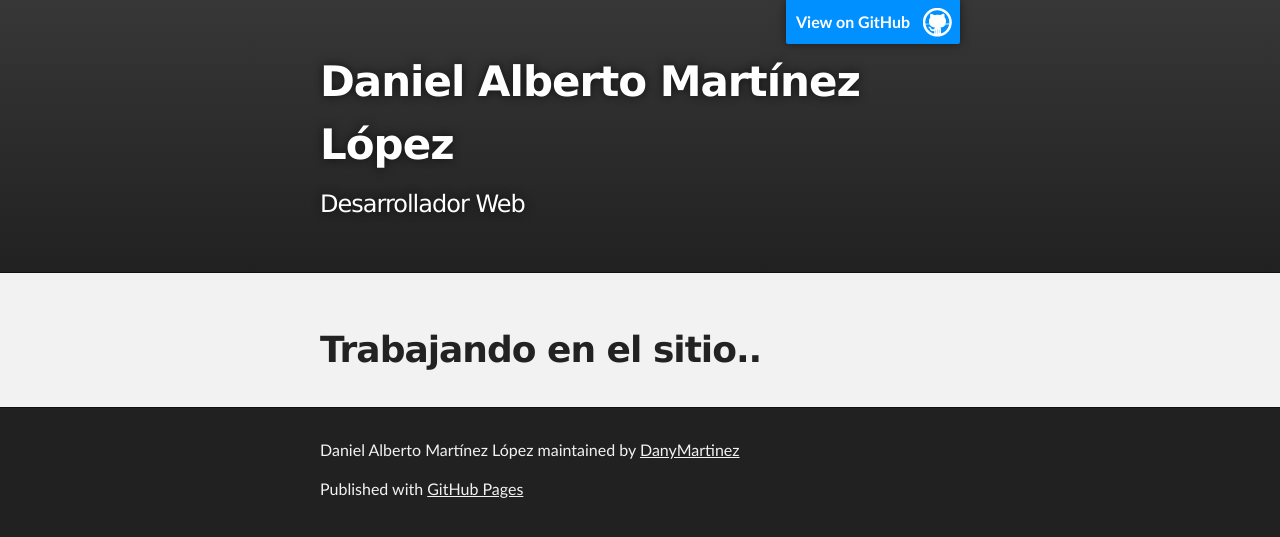
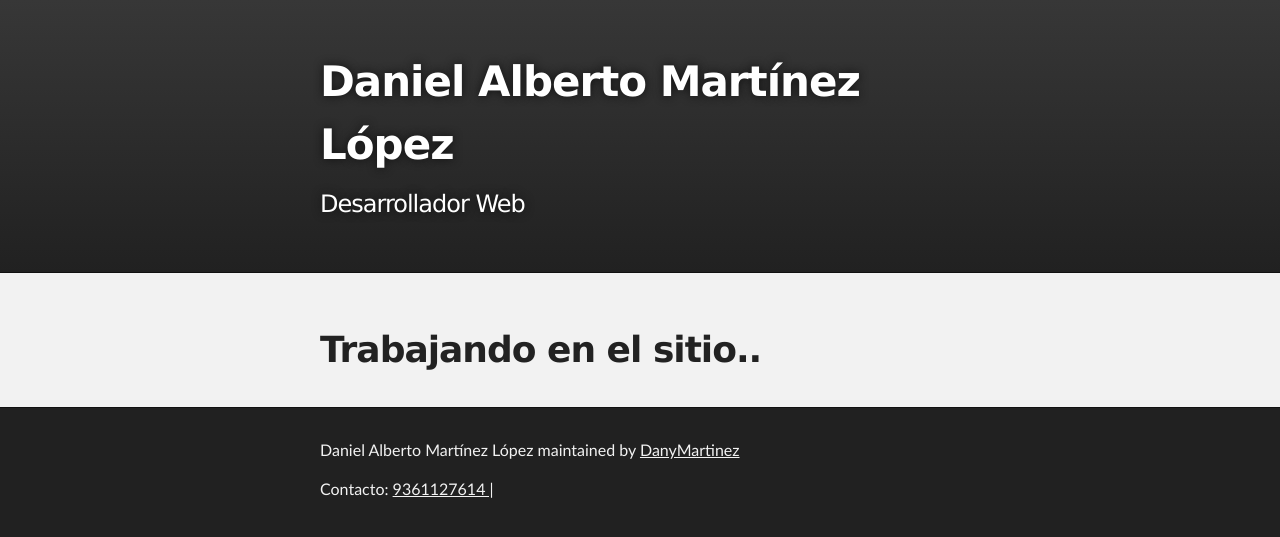
Before and after one commit to DanyMartinez/index, a Jekyll site: the page built from index.md, in a window 1280 px wide. Shown: the top 537 px of the page. Built offline with Jekyll 4.4.1, drawn with Linux system fonts in a browser that asks for light colours; our own code applies the rules of GitHub Pages for plain Markdown files.

Commit message:
Update default.html

```diff
--- a/_layouts/default.html
+++ b/_layouts/default.html
@@ -17,8 +17,6 @@
     <!-- HEADER -->
     <div id="header_wrap" class="outer">
         <header class="inner">
-          <a id="forkme_banner" href="{{ site.github.repository_url }}">View on GitHub</a>
-
           <h1 id="project_title">{{ site.title | default: site.github.repository_name }}</h1>
           <h2 id="project_tagline">{{ site.description | default: site.github.project_tagline }}</h2>
 
@@ -44,7 +42,7 @@
         {% if site.github.is_project_page %}
         <p class="copyright">{{ site.title | default: site.github.repository_name }} maintained by <a href="{{ site.github.owner_url }}">{{ site.github.owner_name }}</a></p>
         {% endif %}
-        <p>Published with <a href="https://pages.github.com">GitHub Pages</a></p>
+        <p>Contacto: <a href="#">9361127614 | </a> </p>
       </footer>
     </div>
 
```
